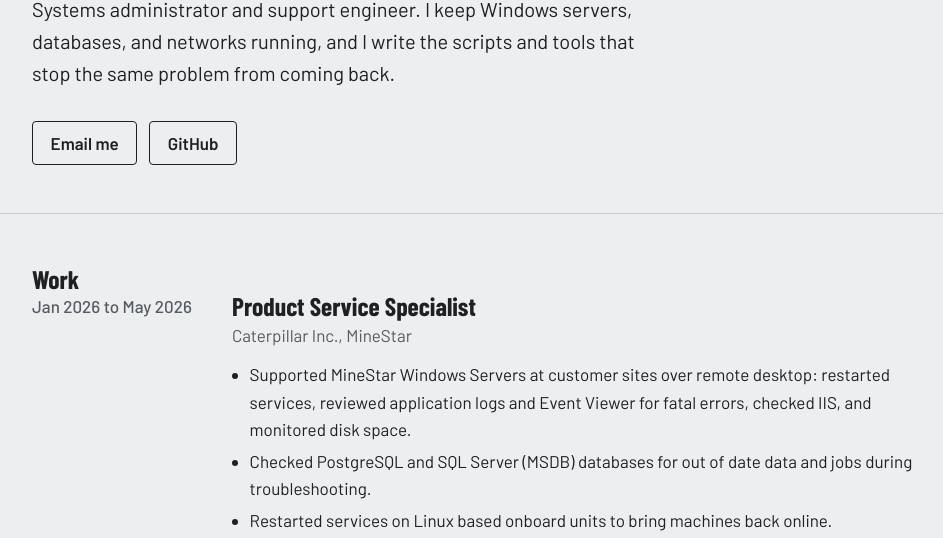
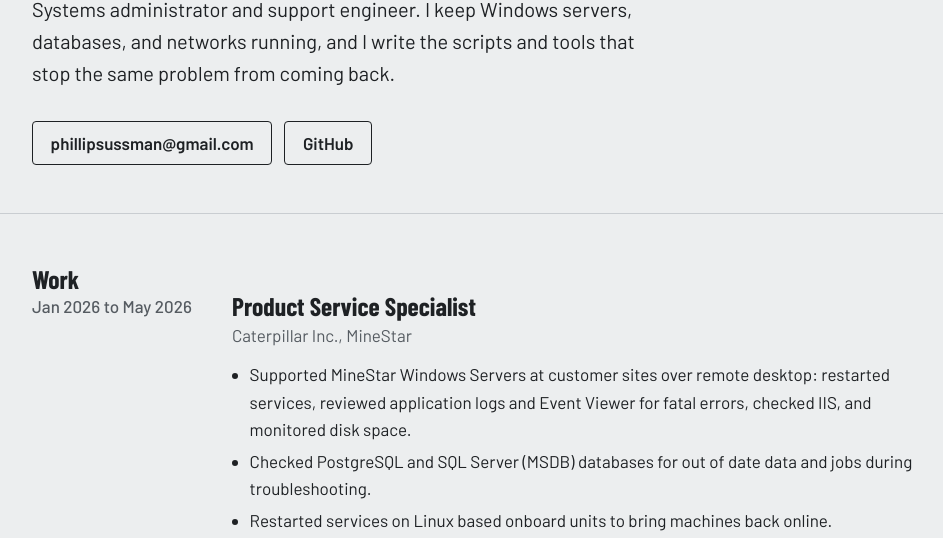
Before and after one commit to Sussman-P/Sussman-P.github.io, a plain HTML site: page index.html in a window 1280 px wide. Shown: the part 262-800 px from the top of the page, without its empty margins (152-1095 px from the left). Drawn offline with nearby package versions, Linux system fonts and the light colour scheme.

Commit message:
Update index.html
Fixed the email copier.

```diff
--- a/index.html
+++ b/index.html
@@ -96,7 +96,7 @@ footer{padding:3.5rem 0 4rem}
     <h1>Phillip Sussman</h1>
     <p class="lede">Systems administrator and support engineer. I keep Windows servers, databases, and networks running, and I write the scripts and tools that stop the same problem from coming back.</p>
     <nav class="links" aria-label="Contact and profiles">
-      <a class="btn" href="mailto:phillipsussman@gmail.com">Email me</a>
+      <a class="btn copy-email" href="mailto:phillipsussman@gmail.com" data-label="phillipsussman@gmail.com">phillipsussman@gmail.com</a>
       <a class="btn" href="https://github.com/Sussman-P" target="_blank" rel="noopener">GitHub</a>
     </nav>
   </div>
```
